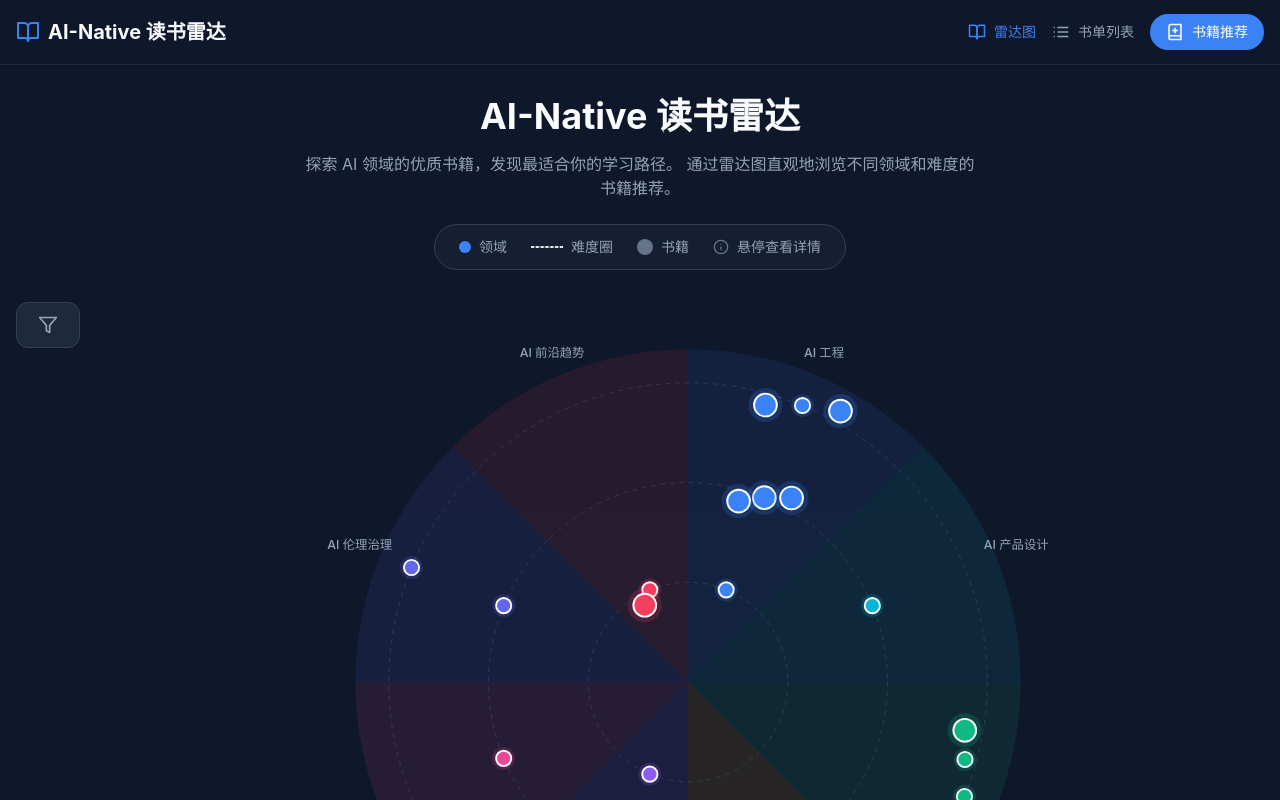
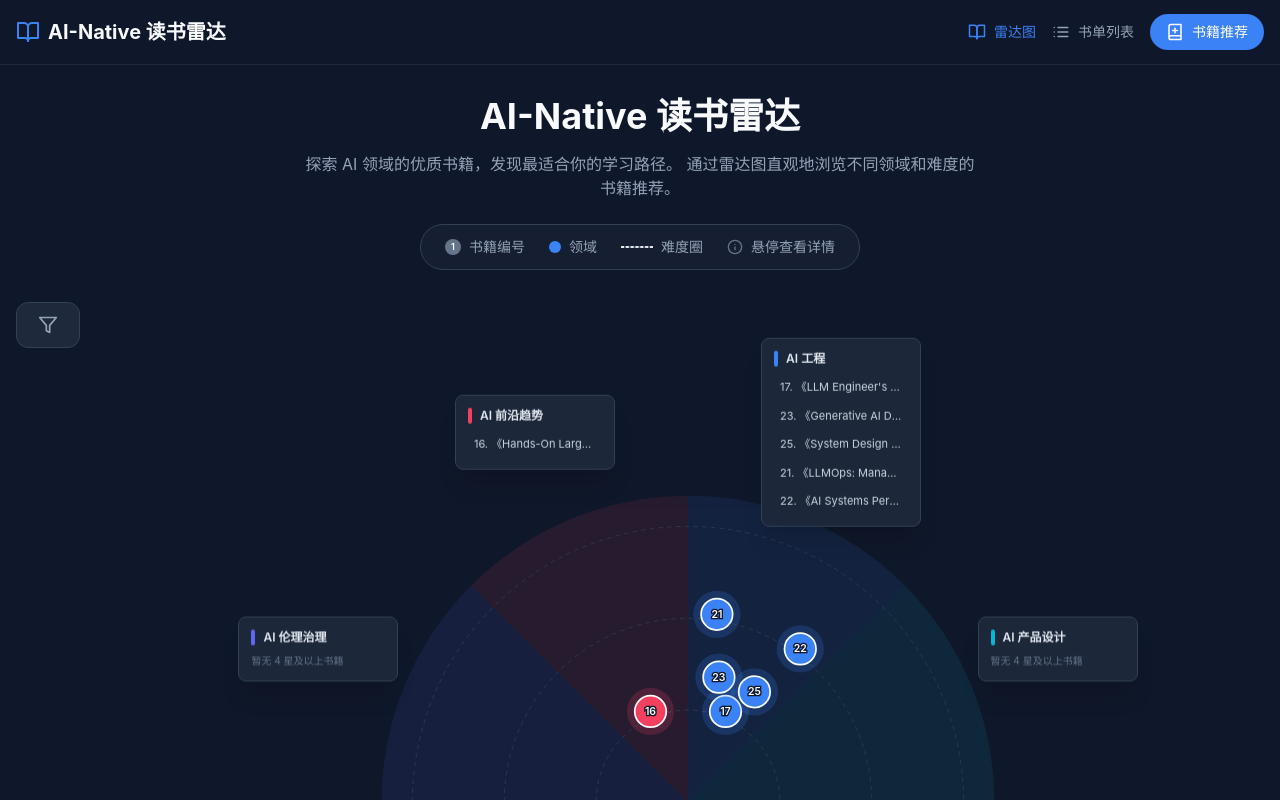
Before and after one commit to Sijie0607/AI-Native-Radar-YFversion, a React (Vite) app: page / in a window 1280 px wide. Shown: the top 800 px of the page. Built offline with nearby package versions, Linux system fonts and the light colour scheme.

Commit message:
feat: 修改雷达页面和限制规则

```diff
--- a/src/components/RadarChart/index.tsx
+++ b/src/components/RadarChart/index.tsx
@@ -1,11 +1,22 @@
-import { ReactNode, useState } from 'react';
+import { useState } from 'react';
 import { useResourceStore } from '../../store/useResourceStore';
 import { DOMAINS, DIFFICULTIES, getDomainConfig } from '../../constants';
 import { Book } from '../../types';
+import { RadarBookItem } from '../../utils/radarLayout';
 
-const RadarChart = () => {
-  const { loadingStatus, viewState, setHoveredBook, selectBook, filteredBooks } = useResourceStore();
-  const [tooltip, setTooltip] = useState<{ visible: boolean; x: number; y: number; book: Book | null }>({
+interface RadarChartProps {
+  points: RadarBookItem[];
+  className?: string;
+}
+
+const RadarChart = ({ points, className }: RadarChartProps) => {
+  const { loadingStatus, viewState, setHoveredBook, selectBook } = useResourceStore();
+  const [tooltip, setTooltip] = useState<{
+    visible: boolean;
+    x: number;
+    y: number;
+    book: Book | null;
+  }>({
     visible: false,
     x: 0,
     y: 0,
@@ -18,41 +29,9 @@ const RadarChart = () => {
   const centerY = height / 2;
   const maxRadius = 350;
 
-  const renderDomainLabel = (name: string, x: number, y: number, key: string) => {
-    if (name === 'Agent 与智能体') {
-      return (
-        <text
-          key={key}
-          x={x}
-          y={y}
-          textAnchor="middle"
-          fill="#94A3B8"
-          fontSize={13}
-          fontWeight="500"
-        >
-          <tspan x={x} dy="-0.35em">Agent</tspan>
-          <tspan x={x} dy="1.2em">与智能体</tspan>
-        </text>
-      );
-    }
+  const outerClassName =
+    className || 'relative aspect-square w-full overflow-hidden rounded-2xl bg-slate-900';
 
-    return (
-      <text
-        key={key}
-        x={x}
-        y={y}
-        textAnchor="middle"
-        dominantBaseline="middle"
-        fill="#94A3B8"
-        fontSize={13}
-        fontWeight="500"
-      >
-        {name}
-      </text>
-    );
-  };
-
-  // 渲染扇形区域
   const renderSectors = () => {
     const sectors = [];
     const anglePerSector = (Math.PI * 2) / 8;
@@ -65,11 +44,10 @@ const RadarChart = () => {
       const endX = centerX + Math.cos(endAngle) * maxRadius;
       const endY = centerY + Math.sin(endAngle) * maxRadius;
 
-      const largeArcFlag = 0;
       const pathData = [
         `M ${centerX} ${centerY}`,
         `L ${startX} ${startY}`,
-        `A ${maxRadius} ${maxRadius} 0 ${largeArcFlag} 1 ${endX} ${endY}`,
+        `A ${maxRadius} ${maxRadius} 0 0 1 ${endX} ${endY}`,
         'Z',
       ].join(' ');
 
@@ -82,28 +60,17 @@ const RadarChart = () => {
           stroke={DOMAINS[i].color}
           strokeWidth={1}
           strokeOpacity={0.3}
-        />
+        />,
       );
-
-      // 添加领域标签
-      const labelAngle = (i + 0.5) * anglePerSector - Math.PI / 2;
-      const labelRadius = maxRadius + 24;
-      const labelX = centerX + Math.cos(labelAngle) * labelRadius;
-      const labelY = centerY + Math.sin(labelAngle) * labelRadius;
-
-      sectors.push(renderDomainLabel(DOMAINS[i].name, labelX, labelY, `label-${i}`));
     }
 
     return sectors;
   };
 
-  // 渲染难度圈
   const renderRings = () => {
-    const rings = [];
-
-    for (let i = 0; i < 3; i++) {
-      const radius = DIFFICULTIES[i].radius * maxRadius;
-      rings.push(
+    return DIFFICULTIES.map((difficulty, i) => {
+      const radius = difficulty.radius * maxRadius;
+      return (
         <circle
           key={`ring-${i}`}
           cx={centerX}
@@ -116,34 +83,32 @@ const RadarChart = () => {
           opacity={0.5}
         />
       );
-    }
-
-    return rings;
+    });
   };
 
-  // 渲染书籍点
   const renderBookPoints = () => {
-    const points: ReactNode[] = [];
+    return points.map((item) => {
+      const x = centerX + item.x * maxRadius;
+      const y = centerY + item.y * maxRadius;
+      const domainConfig = getDomainConfig(item.book.domain);
+      const isHovered = viewState.hoveredBookId === item.book.id;
+      const isSelected = viewState.selectedBookId === item.book.id;
+      const baseRadius = 18;
+      const radius = baseRadius * (isHovered || isSelected ? 1.4 : 1);
+      const label = String(item.displayNumber);
+      const fontSize = label.length > 2 ? 10 : 12;
 
-    filteredBooks().forEach((book) => {
-      const x = centerX + book.x * maxRadius;
-      const y = centerY + book.y * maxRadius;
-      const size = 8 + (book.recommendationScore - 3) * 4;
-      const domainConfig = getDomainConfig(book.domain);
-      const isHovered = viewState.hoveredBookId === book.id;
-      const isSelected = viewState.selectedBookId === book.id;
-
-      points.push(
+      return (
         <g
-          key={`book-${book.id}`}
+          key={`book-${item.book.id}`}
           className="book-point"
           onMouseEnter={(e) => {
-            setHoveredBook(book.id);
+            setHoveredBook(item.book.id);
             setTooltip({
               visible: true,
               x: e.clientX + 15,
               y: e.clientY - 10,
-              book,
+              book: item.book,
             });
           }}
           onMouseMove={(e) => {
@@ -159,97 +124,102 @@ const RadarChart = () => {
             setHoveredBook(null);
             setTooltip({ visible: false, x: 0, y: 0, book: null });
           }}
-          onClick={() => selectBook(book.id)}
+          onClick={() => selectBook(item.book.id)}
+          style={{ cursor: 'pointer' }}
         >
-          {/* 光晕效果 */}
           <circle
             cx={x}
             cy={y}
-            r={size * (isHovered || isSelected ? 2 : 1.5)}
+            r={radius * 1.5}
             fill={domainConfig.color}
             opacity={0.2}
           />
-          {/* 主要圆点 */}
           <circle
             cx={x}
             cy={y}
-            r={size * (isHovered || isSelected ? 1.5 : 1)}
+            r={radius}
             fill={domainConfig.color}
             stroke="#F8FAFC"
             strokeWidth={isSelected ? 3 : 2}
-            style={{
-              transition: 'r 0.2s ease-out',
-              cursor: 'pointer',
-            }}
+            style={{ transition: 'r 0.2s ease-out' }}
           />
+          <text
+            x={x}
+            y={y}
+            textAnchor="middle"
+            dominantBaseline="central"
+            fill="#F8FAFC"
+            fontSize={fontSize}
+            fontWeight={600}
+            stroke="#0F172A"
+            strokeWidth={3}
+            paintOrder="stroke"
+          >
+            {label}
+          </text>
         </g>
       );
     });
-
-    return points;
   };
 
-  // 渲染加载状态
   if (loadingStatus === 'loading') {
     return (
       <div className="flex aspect-square min-h-[320px] w-full items-center justify-center rounded-2xl bg-slate-900">
         <div className="text-center">
-          <div className="w-16 h-16 border-4 border-slate-700 border-t-blue-500 rounded-full animate-spin mx-auto mb-4" />
-          <p className="text-slate-400 text-lg">加载中...</p>
+          <div className="mx-auto mb-4 h-16 w-16 animate-spin rounded-full border-4 border-slate-700 border-t-blue-500" />
+          <p className="text-lg text-slate-400">加载中...</p>
         </div>
       </div>
     );
   }
 
-  // 渲染空状态
-  if (filteredBooks().length === 0) {
+  if (points.length === 0) {
     return (
       <div className="flex aspect-square min-h-[320px] w-full items-center justify-center rounded-2xl bg-slate-900">
         <div className="text-center">
-          <p className="text-slate-400 text-lg">无符合条件的书籍</p>
+          <p className="text-lg text-slate-400">无符合条件的书籍</p>
         </div>
       </div>
     );
   }
 
   return (
-    <div className="relative aspect-square w-full overflow-hidden rounded-2xl bg-slate-900">
+    <div className={outerClassName}>
       <svg
         width="100%"
         height="100%"
         viewBox={`0 0 ${width} ${height}`}
         className="block h-full w-full"
       >
-        {/* 背景 */}
         <rect x={0} y={0} width={width} height={height} fill="#0F172A" />
-
-        {/* 扇形区域 */}
         {renderSectors()}
-
-        {/* 难度圈 */}
         {renderRings()}
-
-        {/* 书籍点 */}
         {renderBookPoints()}
       </svg>
 
-      {/* Tooltip */}
       {tooltip.visible && tooltip.book && (
         <div
-          className="fixed bg-slate-800 border border-slate-700 rounded-lg p-4 shadow-xl z-50 min-w-[250px]"
+          className="fixed z-50 min-w-[250px] rounded-lg border border-slate-700 bg-slate-800 p-4 shadow-xl"
           style={{
             left: tooltip.x,
             top: tooltip.y,
             pointerEvents: 'none',
           }}
         >
-          <h4 className="font-bold text-slate-50 mb-1">{tooltip.book.title}</h4>
-          <p className="text-slate-400 text-sm mb-2">{tooltip.book.author}</p>
-          <div className="flex items-center gap-2 mb-2">
-            <span className="text-yellow-500 text-sm">★ {tooltip.book.recommendationScore.toFixed(1)}</span>
-            <span className="text-slate-500 text-xs">• {getDomainConfig(tooltip.book.domain).name}</span>
+          <h4 className="mb-1 font-bold text-slate-50">{tooltip.book.title}</h4>
+          <p className="mb-2 text-sm text-slate-400">{tooltip.book.author}</p>
+          <div className="mb-2 flex items-center gap-2">
+            <span className="text-sm text-yellow-500">
+              ★ {tooltip.book.recommendationScore.toFixed(1)}
+            </span>
+            <span className="text-xs text-slate-500">
+              • {getDomainConfig(tooltip.book.domain).name}
+            </span>
+            <span className="text-xs text-slate-500">
+              • {DIFFICULTIES[tooltip.book.ringIndex].name}
+            </span>
           </div>
-          <p className="text-slate-300 text-sm">{tooltip.book.reasonShort}</p>
+          <p className="text-sm text-slate-300">{tooltip.book.reasonShort}</p>
         </div>
       )}
     </div>
--- /dev/null
+++ b/src/components/RadarLegend/index.tsx
@@ -0,0 +1,102 @@
+import { DOMAINS } from '../../constants';
+import { useResourceStore } from '../../store/useResourceStore';
+import { Domain } from '../../types';
+import { RadarBookItem } from '../../utils/radarLayout';
+
+interface RadarLegendProps {
+  domainGroups: Record<Domain, RadarBookItem[]>;
+  className?: string;
+}
+
+const RadarLegend = ({ domainGroups, className }: RadarLegendProps) => {
+  const { viewState, setHoveredBook, selectBook } = useResourceStore();
+
+  const renderBookList = (items: RadarBookItem[], size: 'sm' | 'md') => {
+    if (items.length === 0) {
+      return (
+        <li className={size === 'sm' ? 'text-[10px] text-slate-500' : 'text-xs text-slate-500'}>
+          暂无 4 星及以上书籍
+        </li>
+      );
+    }
+
+    return items.map((item) => {
+      const isHovered = viewState.hoveredBookId === item.book.id;
+      return (
+        <li
+          key={item.book.id}
+          title={item.book.title}
+          className={`cursor-pointer truncate rounded px-1.5 py-1 transition-colors ${
+            size === 'sm' ? 'text-[11px]' : 'text-xs'
+          } ${
+            isHovered
+              ? 'bg-slate-700 text-slate-100'
+              : 'text-slate-300 hover:bg-slate-700 hover:text-slate-100'
+          }`}
+          onMouseEnter={() => setHoveredBook(item.book.id)}
+          onMouseLeave={() => setHoveredBook(null)}
+          onClick={() => selectBook(item.book.id)}
+        >
+          {item.displayNumber}. {item.book.title}
+        </li>
+      );
+    });
+  };
+
+  return (
+    <>
+      {/* Desktop: absolute positioned around the radar */}
+      <div className={`pointer-events-none absolute inset-0 hidden xl:block ${className || ''}`}>
+        {DOMAINS.map((domain, index) => {
+          const items = domainGroups[domain.id] || [];
+          const baseAngle = ((index + 0.5) * Math.PI * 2) / 8 - Math.PI / 2;
+          const radius = 0.4; // 40% of wrapper width from center
+          const left = 50 + Math.cos(baseAngle) * radius * 100;
+          const top = 50 + Math.sin(baseAngle) * radius * 100;
+
+          return (
+            <div
+              key={domain.id}
+              className="pointer-events-auto absolute w-[16%]"
+              style={{
+                left: `${left}%`,
+                top: `${top}%`,
+                transform: 'translate(-50%, -50%)',
+              }}
+            >
+              <div className="rounded-lg border border-slate-700 bg-slate-800/95 p-3 shadow-xl backdrop-blur-sm">
+                <div className="mb-2 flex items-center gap-2">
+                  <div className="h-4 w-1 rounded-full" style={{ backgroundColor: domain.color }} />
+                  <span className="text-xs font-semibold text-slate-200">{domain.name}</span>
+                </div>
+                <ul className="max-h-[140px] overflow-y-auto space-y-1">
+                  {renderBookList(items, 'sm')}
+                </ul>
+              </div>
+            </div>
+          );
+        })}
+      </div>
+
+      {/* Mobile / tablet: grid below the radar */}
+      <div className="mt-6 grid grid-cols-1 gap-4 sm:grid-cols-2 xl:hidden">
+        {DOMAINS.map((domain) => {
+          const items = domainGroups[domain.id] || [];
+          return (
+            <div key={domain.id} className="rounded-lg border border-slate-700 bg-slate-800 p-4">
+              <div className="mb-2 flex items-center gap-2">
+                <div className="h-4 w-1 rounded-full" style={{ backgroundColor: domain.color }} />
+                <span className="text-sm font-semibold text-slate-200">{domain.name}</span>
+              </div>
+              <ul className="max-h-[200px] overflow-y-auto space-y-1">
+                {renderBookList(items, 'md')}
+              </ul>
+            </div>
+          );
+        })}
+      </div>
+    </>
+  );
+};
+
+export default RadarLegend;
--- a/src/mocks/mockData.ts
+++ b/src/mocks/mockData.ts
@@ -412,6 +412,7 @@ export function generateMockBooks(): Book[] {
 
     books.push({
       id: `imported-${index + 1}`,
+      displayNumber: index + 1,
       title: seed.title,
       subtitle: '',
       author: seed.author,
--- a/src/pages/Home/index.tsx
+++ b/src/pages/Home/index.tsx
@@ -1,5 +1,6 @@
-import { useEffect, useState } from 'react';
+import { useEffect, useMemo, useState } from 'react';
 import RadarChart from '../../components/RadarChart';
+import RadarLegend from '../../components/RadarLegend';
 import SearchFilter from '../../components/SearchFilter';
 import DetailSidebar from '../../components/DetailSidebar';
 import BookScoringDrawer from '../../components/BookScoringDrawer';
@@ -7,6 +8,7 @@ import { useResourceStore } from '../../store/useResourceStore';
 import { mockService } from '../../mocks/mockData';
 import { BookPlus, Info, Filter, ChevronLeft, ChevronRight } from 'lucide-react';
 import { Book } from '../../types';
+import { buildRadarData } from '../../utils/radarLayout';
 
 const Home = () => {
   const [isScoringOpen, setIsScoringOpen] = useState(false);
@@ -24,10 +26,12 @@ const Home = () => {
 
   const isSidebarCollapsed = viewState.isSidebarCollapsed;
 
+  const radarData = useMemo(() => buildRadarData(books, filters), [books, filters]);
+
   const activeFilterCount =
     filters.domains.length +
     filters.difficultyLevels.length +
-    (filters.minScore > 3 ? 1 : 0) +
+    (filters.minScore !== 4 ? 1 : 0) +
     (filters.searchQuery ? 1 : 0);
 
   const openScoring = (book: Book) => {
@@ -67,16 +71,18 @@ const Home = () => {
           {/* 图例说明 */}
           <div className="inline-flex flex-wrap items-center justify-center gap-4 rounded-2xl border border-slate-700 bg-slate-800/50 px-5 py-3 sm:gap-6 sm:rounded-full sm:px-6">
             <div className="flex items-center gap-2">
+              <div className="h-4 w-4 rounded-full bg-slate-500 text-center text-[9px] font-semibold leading-4 text-white">
+                1
+              </div>
+              <span className="text-sm text-slate-400">书籍编号</span>
+            </div>
+            <div className="flex items-center gap-2">
               <div className="w-3 h-3 rounded-full bg-blue-500" />
               <span className="text-slate-400 text-sm">领域</span>
             </div>
             <div className="flex items-center gap-2">
               <div className="w-8 h-0.5 bg-slate-600" style={{ borderStyle: 'dashed', borderWidth: 1 }} />
               <span className="text-slate-400 text-sm">难度圈</span>
-            </div>
-            <div className="flex items-center gap-2">
-              <div className="w-4 h-4 rounded-full bg-slate-500" />
-              <span className="text-slate-400 text-sm">书籍</span>
             </div>
             <div className="flex items-center gap-2">
               <Info size={16} className="text-slate-500" />
@@ -121,7 +127,7 @@ const Home = () => {
                   <button
                     type="button"
                     onClick={toggleSidebarCollapsed}
-                    className="rounded-lg p-1.5 text-slate-400 hover:bg-slate-700 hover:text-slate-200 transition-colors"
+                    className="rounded-lg p-1.5 text-slate-400 transition-colors hover:bg-slate-700 hover:text-slate-200"
                     aria-label="收起筛选面板"
                   >
                     <ChevronLeft size={20} />
@@ -131,14 +137,12 @@ const Home = () => {
                 <SearchFilter />
 
                 {/* 统计信息 */}
-                <div className="mt-6 bg-slate-900/50 rounded-xl p-4 border border-slate-700">
+                <div className="mt-6 rounded-xl border border-slate-700 bg-slate-900/50 p-4">
                   <div className="text-center">
-                    <div className="text-3xl font-bold text-blue-500 mb-1">
+                    <div className="mb-1 text-3xl font-bold text-blue-500">
                       {filteredBooks().length}
                     </div>
-                    <div className="text-slate-400 text-sm">
-                      符合条件的书籍
-                    </div>
+                    <div className="text-sm text-slate-400">符合条件的书籍</div>
                   </div>
                 </div>
 
@@ -154,10 +158,14 @@ const Home = () => {
             )}
           </aside>
 
-          {/* 右侧：雷达图 */}
+          {/* 右侧：雷达图 + 外围书单 */}
           <div className="min-w-0 flex-1">
-            <div className="mx-auto w-full max-w-[720px] xl:max-w-[760px]">
-              <RadarChart />
+            <div className="relative mx-auto aspect-square w-full max-w-[1000px] overflow-visible">
+              <RadarChart
+                points={radarData.points}
+                className="absolute inset-[15%] overflow-hidden rounded-2xl bg-slate-900"
+              />
+              <RadarLegend domainGroups={radarData.domainGroups} />
             </div>
           </div>
         </div>
--- a/src/store/useResourceStore.ts
+++ b/src/store/useResourceStore.ts
@@ -51,7 +51,7 @@ export const useResourceStore = create<RadarStore>((set, get) => ({
   filters: {
     domains: [],
     difficultyLevels: [],
-    minScore: 3,
+    minScore: 4,
     searchQuery: '',
   },
 
@@ -100,7 +100,7 @@ export const useResourceStore = create<RadarStore>((set, get) => ({
     filters: {
       domains: [],
       difficultyLevels: [],
-      minScore: 3,
+      minScore: 4,
       searchQuery: '',
     },
   }),
--- a/src/types/index.ts
+++ b/src/types/index.ts
@@ -25,6 +25,7 @@ export interface Recommendation {
 // 书籍数据
 export interface Book {
   id: string;
+  displayNumber: number; // 对应 Excel / 数据库中的书籍编号
   title: string;
   subtitle?: string;
   author: string;
--- /dev/null
+++ b/src/utils/radarLayout.ts
@@ -0,0 +1,124 @@
+import { Book, Domain, FilterState } from '../types';
+import { DOMAINS } from '../constants';
+
+export const MAX_RADAR_POINTS_PER_DOMAIN = 8;
+
+export interface RadarBookItem {
+  book: Book;
+  displayNumber: number;
+  isOnRadar: boolean;
+  x: number;
+  y: number;
+}
+
+const SECTOR_ANGLE = (Math.PI * 2) / 8;
+
+// 每个扇形内 8 个预计算位置，按从中心到边缘、均匀分布。
+// angleOffset 和 radius 都是相对于扇形中心的单位值。
+const SECTOR_POSITIONS: { angleOffset: number; radius: number }[] = [
+  { angleOffset: 0, radius: 0.32 },
+  { angleOffset: -0.15, radius: 0.42 },
+  { angleOffset: 0.15, radius: 0.42 },
+  { angleOffset: -0.24, radius: 0.62 },
+  { angleOffset: 0.24, radius: 0.62 },
+  { angleOffset: 0, radius: 0.72 },
+  { angleOffset: -0.15, radius: 0.85 },
+  { angleOffset: 0.15, radius: 0.85 },
+];
+
+function getBaseAngle(sectorIndex: number): number {
+  return (sectorIndex + 0.5) * SECTOR_ANGLE - Math.PI / 2;
+}
+
+function matchesFilters(book: Book, filters: FilterState): boolean {
+  if (filters.domains.length > 0 && !filters.domains.includes(book.domain)) {
+    return false;
+  }
+  if (
+    filters.difficultyLevels.length > 0 &&
+    !filters.difficultyLevels.includes(book.difficultyLevel)
+  ) {
+    return false;
+  }
+  if (book.recommendationScore < filters.minScore) {
+    return false;
+  }
+  if (filters.searchQuery) {
+    const query = filters.searchQuery.toLowerCase();
+    return (
+      book.title.toLowerCase().includes(query) ||
+      book.author.toLowerCase().includes(query) ||
+      book.tags.some((tag) => tag.toLowerCase().includes(query))
+    );
+  }
+  return true;
+}
+
+function sortBooks(a: Book, b: Book): number {
+  if (a.ringIndex !== b.ringIndex) return a.ringIndex - b.ringIndex;
+  if (b.recommendationScore !== a.recommendationScore) {
+    return b.recommendationScore - a.recommendationScore;
+  }
+  return a.displayNumber - b.displayNumber;
+}
+
+export function buildRadarData(
+  books: Book[],
+  filters: FilterState,
+): {
+  points: RadarBookItem[];
+  domainGroups: Record<Domain, RadarBookItem[]>;
+} {
+  const visible = books.filter((book) => matchesFilters(book, filters));
+
+  const domainGroups: Record<Domain, RadarBookItem[]> = {} as Record<Domain, RadarBookItem[]>;
+  DOMAINS.forEach((domain) => {
+    domainGroups[domain.id] = [];
+  });
+
+  visible.forEach((book) => {
+    const item: RadarBookItem = {
+      book,
+      displayNumber: book.displayNumber,
+      isOnRadar: false,
+      x: 0,
+      y: 0,
+    };
+    domainGroups[book.domain].push(item);
+  });
+
+  const points: RadarBookItem[] = [];
+
+  DOMAINS.forEach((domain, sectorIndex) => {
+    const group = domainGroups[domain.id];
+    group.sort((a, b) => sortBooks(a.book, b.book));
+
+    const radarGroup = group.slice(0, MAX_RADAR_POINTS_PER_DOMAIN);
+    const baseAngle = getBaseAngle(sectorIndex);
+
+    radarGroup.forEach((item, index) => {
+      const offset = SECTOR_POSITIONS[index % SECTOR_POSITIONS.length];
+      const angle = baseAngle + offset.angleOffset;
+      const radius = offset.radius;
+      item.x = Math.cos(angle) * radius;
+      item.y = Math.sin(angle) * radius;
+      item.isOnRadar = true;
+      points.push(item);
+    });
+  });
+
+  return { points, domainGroups };
+}
+
+export function getDomainRadarPosition(
+  sectorIndex: number,
+  itemIndex: number,
+): { x: number; y: number } {
+  const baseAngle = getBaseAngle(sectorIndex);
+  const offset = SECTOR_POSITIONS[itemIndex % SECTOR_POSITIONS.length];
+  const angle = baseAngle + offset.angleOffset;
+  return {
+    x: Math.cos(angle) * offset.radius,
+    y: Math.sin(angle) * offset.radius,
+  };
+}
```
